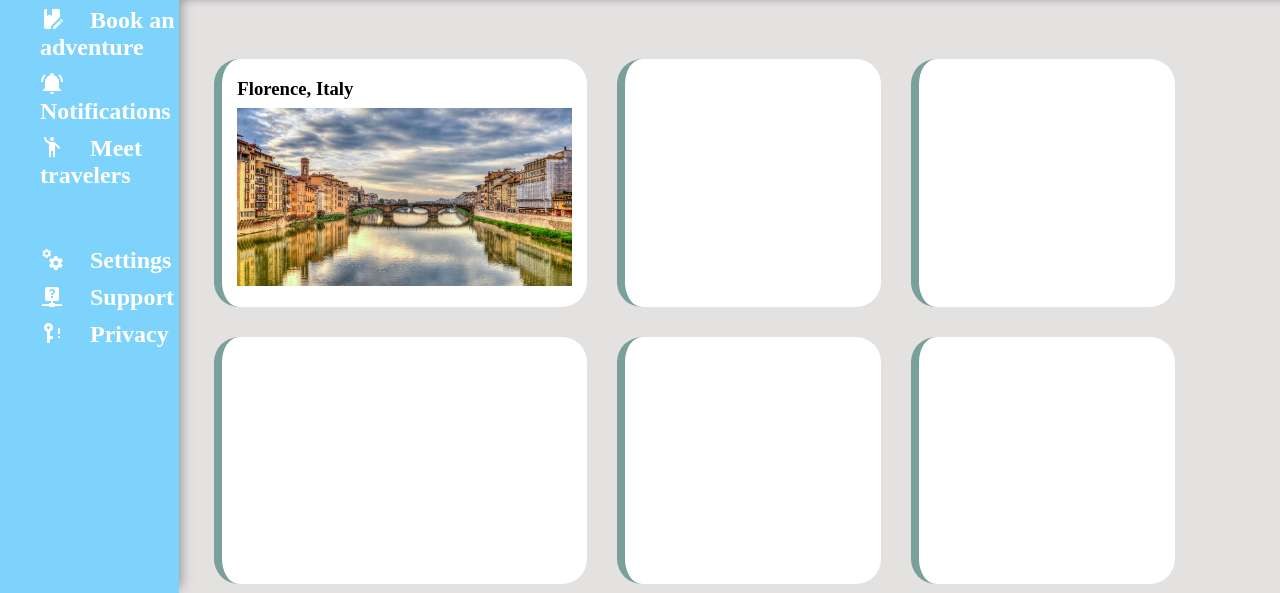
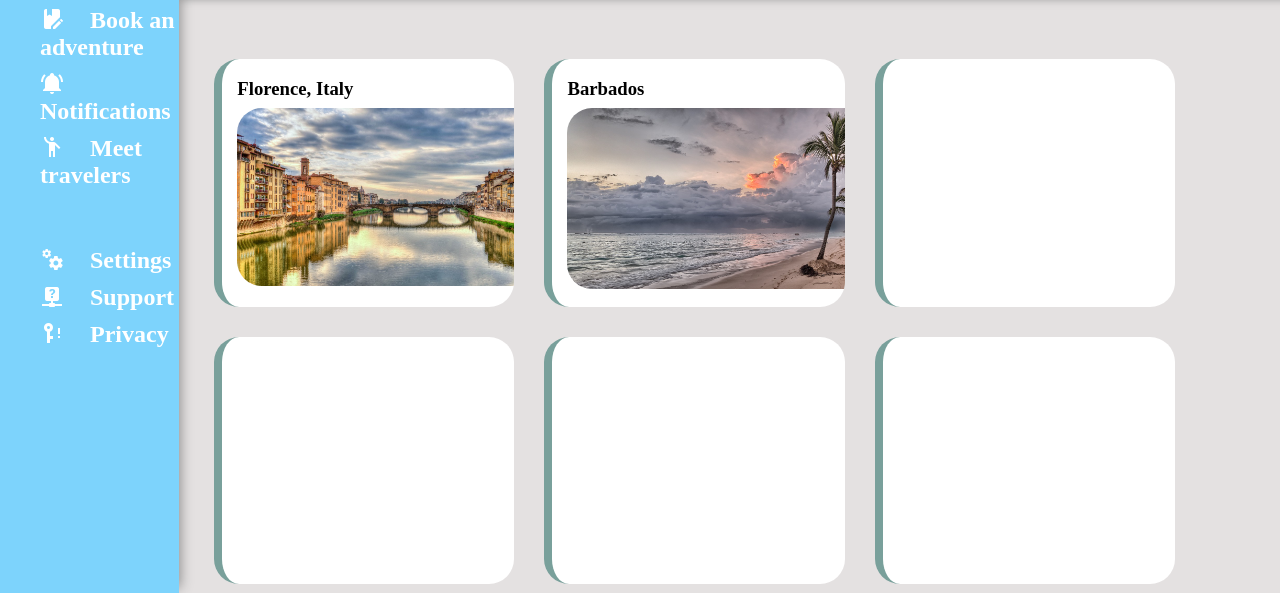
Before and after one commit to tgorsk15/admin-dashboard, a plain HTML site: page index.html in a window 1280 px wide. Shown: the part 222-815 px from the top of the page. Drawn offline with Linux system fonts and the light colour scheme.

Commit message:
Fix img dimensions within article container
Finally figured out that the best way to adjust dimensions of the images to make sure
they matched each other was to fit the img entirely into a new container, within the
article container. Will go ahead and fill out the rest of the images

```diff
--- a/index.html
+++ b/index.html
@@ -68,21 +68,31 @@
     <div class="dashboard">
         <div class="article-container">
             <article class="article1">
-                <h3>Florence, Italy</h3>
-                <img src="arno-river-1066307_1280.jpg" alt="Florence" class="trip-pic">
+                <div class="pic-container">
+                    <h3>Florence, Italy</h3>
+                    <img src="arno-river-1066307_1280.jpg" alt="Florence" class="trip-pic">
+                </div>
             </article>
+
+            <article>
+                <div class="pic-container">
+                    <h3>Barbados</h3>
+                    <img src="beach-1236581_1280.jpg" alt="Beach" class="trip-pic">
+                </div>
+            </article>
+
             <article>
 
             </article>
+
             <article>
 
             </article>
+
             <article>
 
             </article>
-            <article>
 
-            </article>
             <article>
 
             </article>
--- a/styles.css
+++ b/styles.css
@@ -200,6 +200,7 @@ article {
     padding: 15px;
     padding-top: 0px;
     height: 232.5px;
+    overflow: hidden;
 }
 
 .content-container {
@@ -207,10 +208,18 @@ article {
     grid-row: 1;
 }
 
+.pic-container {
+    height: 230px;
+    width: 335px;
+    overflow: hidden;
+    border-radius: 25px;
+}
+
 .trip-pic {
     object-fit: cover;
-    width: 335px;
-    overflow: hidden;
+    width: 100%;
+    height: auto;
+    border-radius: 25px;
 }
 
 h3 {
```
Also changed, not shown: beach-1236581_1280.jpg (added), clearwater-villa-ocean-view-1549550_640.jpg (added), sunset-1549559_1280.jpg (added).
